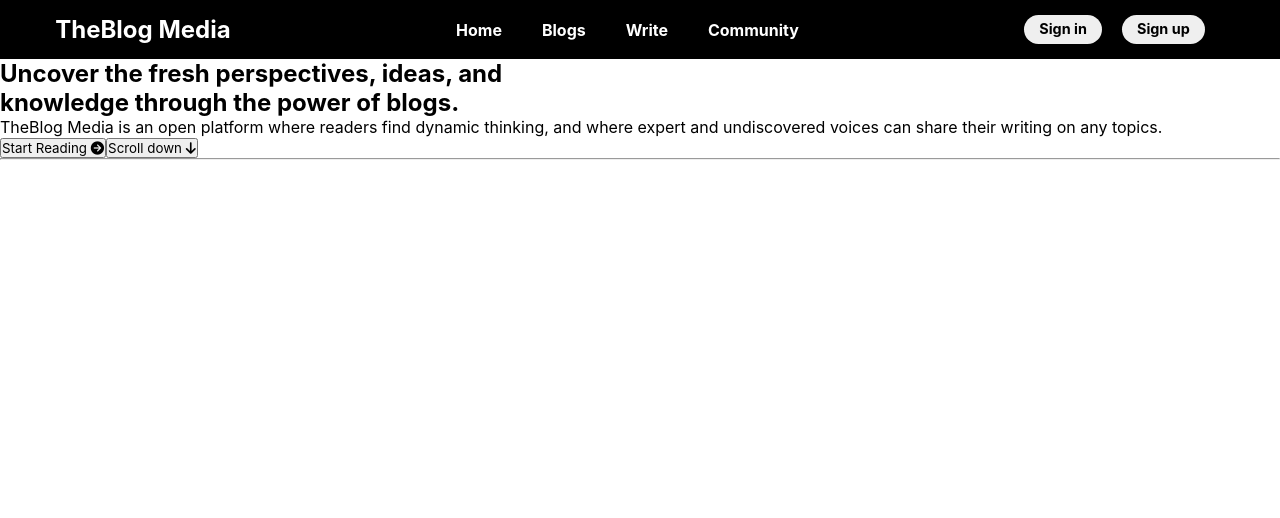
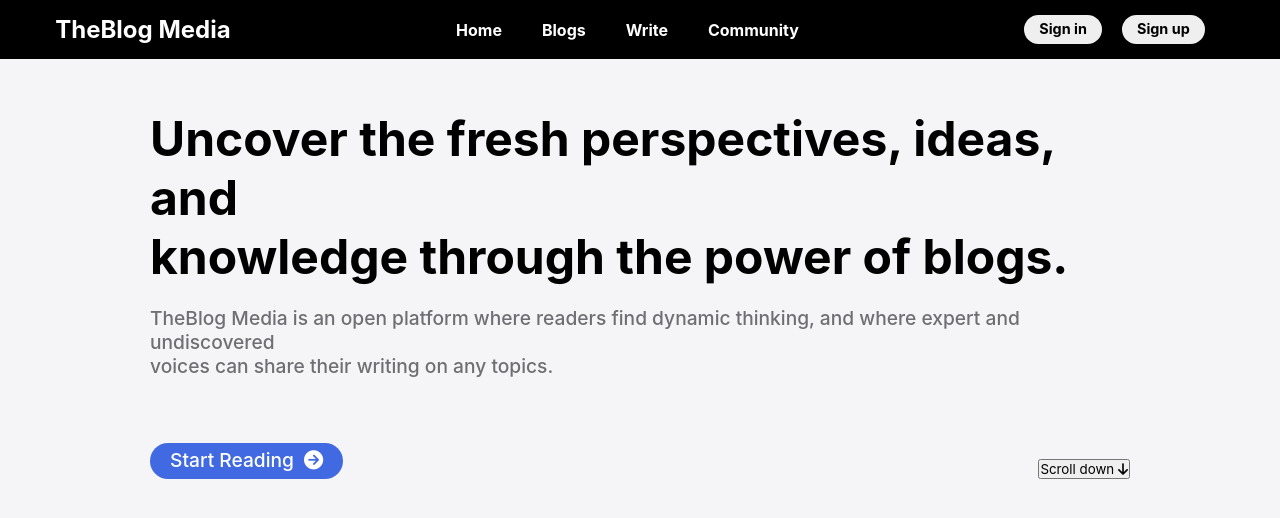
Before and after one commit to ijaihari/theblogmedia, a React (Vite) app: page / in a window 1280 px wide. Shown: the top 518 px of the page. Built offline with nearby package versions, Linux system fonts and the light colour scheme.

Commit message:
herosection

```diff
--- a/src/App.scss
+++ b/src/App.scss
@@ -77,7 +77,47 @@ a {
     }
 
 }
+.introsection{
 
+}
 .intro {
-    height: 100vh;
+    height: 60vh;
+    background-color: #F5F5F7;
+    padding: 50px 150px;
+    position: relative;
 }
+.intro-idea{
+    font-weight: bold;
+    font-size: 3rem;
+    margin-bottom: 20px;
+}
+.intro-about{
+    color: #6E6E73;
+    font-weight: 500;
+    font-size: 1.2rem;
+}
+.blog-read{
+    position: absolute;
+    bottom: 60px;
+    font-size: 1.2rem;
+    background-color: royalblue;
+    font-weight: 500;
+    border: none;
+    padding: 5px 20px 7px 20px;
+    border-radius: 20px;
+    color: white;
+    cursor: pointer;
+    &:hover{
+        box-shadow: 0px 5px 10px rgba(128, 128, 128, 0.4);
+    }
+    i{
+        margin-left: 5px;
+        color:white;
+
+    }
+}
+.scroll-down{
+    position: absolute;
+    bottom: 60px;
+    right: 150px;
+}
--- a/src/components/Intro.jsx
+++ b/src/components/Intro.jsx
@@ -1,12 +1,13 @@
 function Intro() {
     return (
 
-        <div className="intro">
+        <div className="introsection">
+            <div className="intro">
             <h2 className="intro-idea">Uncover the fresh perspectives, ideas, and <br /> knowledge through the power of blogs.</h2>
-            <p className="intro-about">TheBlog Media is an open platform where readers find dynamic thinking, and where expert and undiscovered voices can share their writing on any topics. </p>
+            <p className="intro-about">TheBlog Media is an open platform where readers find dynamic thinking, and where expert and undiscovered <br /> voices can share their writing on any topics. </p>
             <button className="blog-read">Start Reading <i class="fa-solid fa-circle-arrow-right"></i></button>
             <button className="scroll-down">Scroll down <i class="fa-solid fa-arrow-down"></i></button>
-            <hr />
+        </div>
         </div>
     );
 }
```
